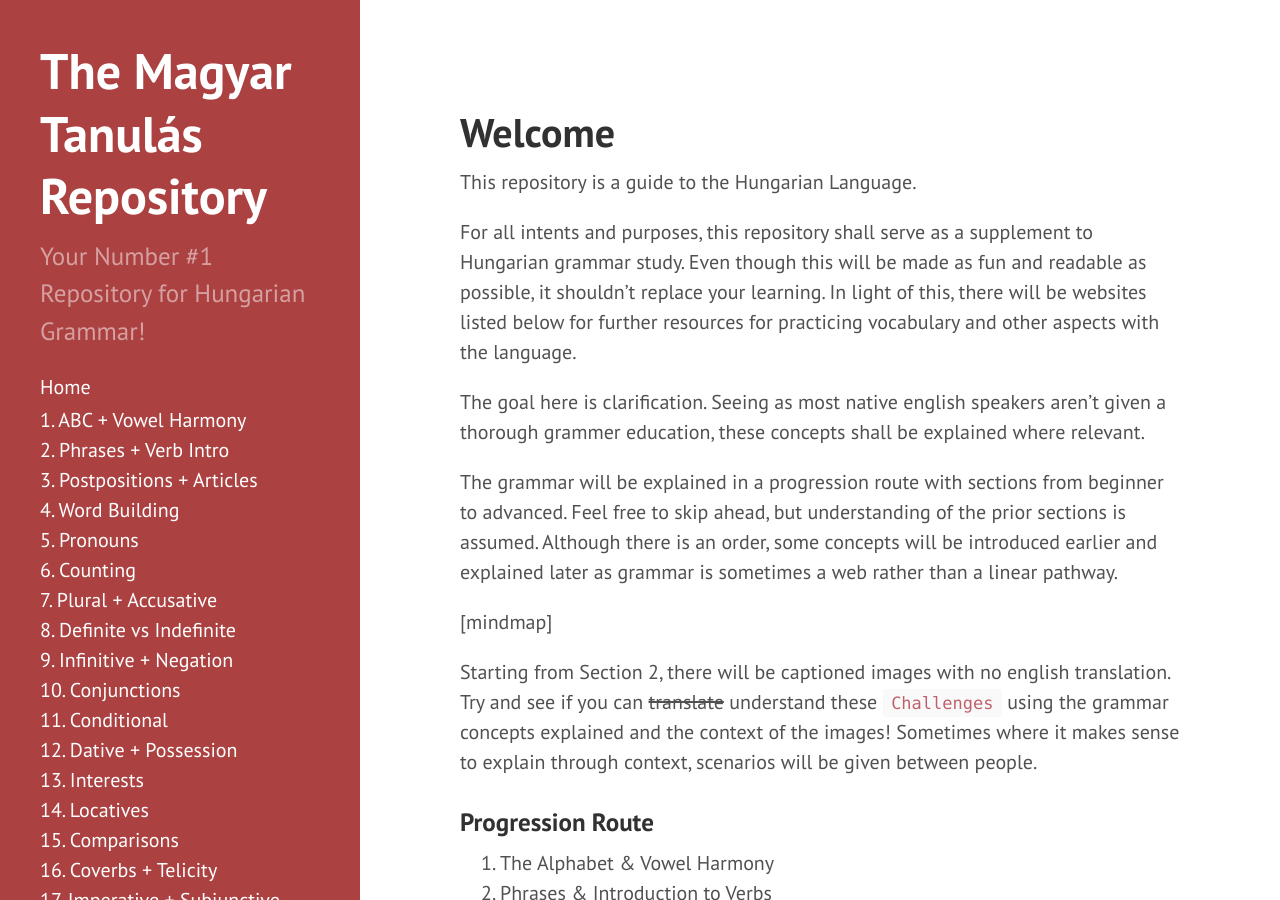
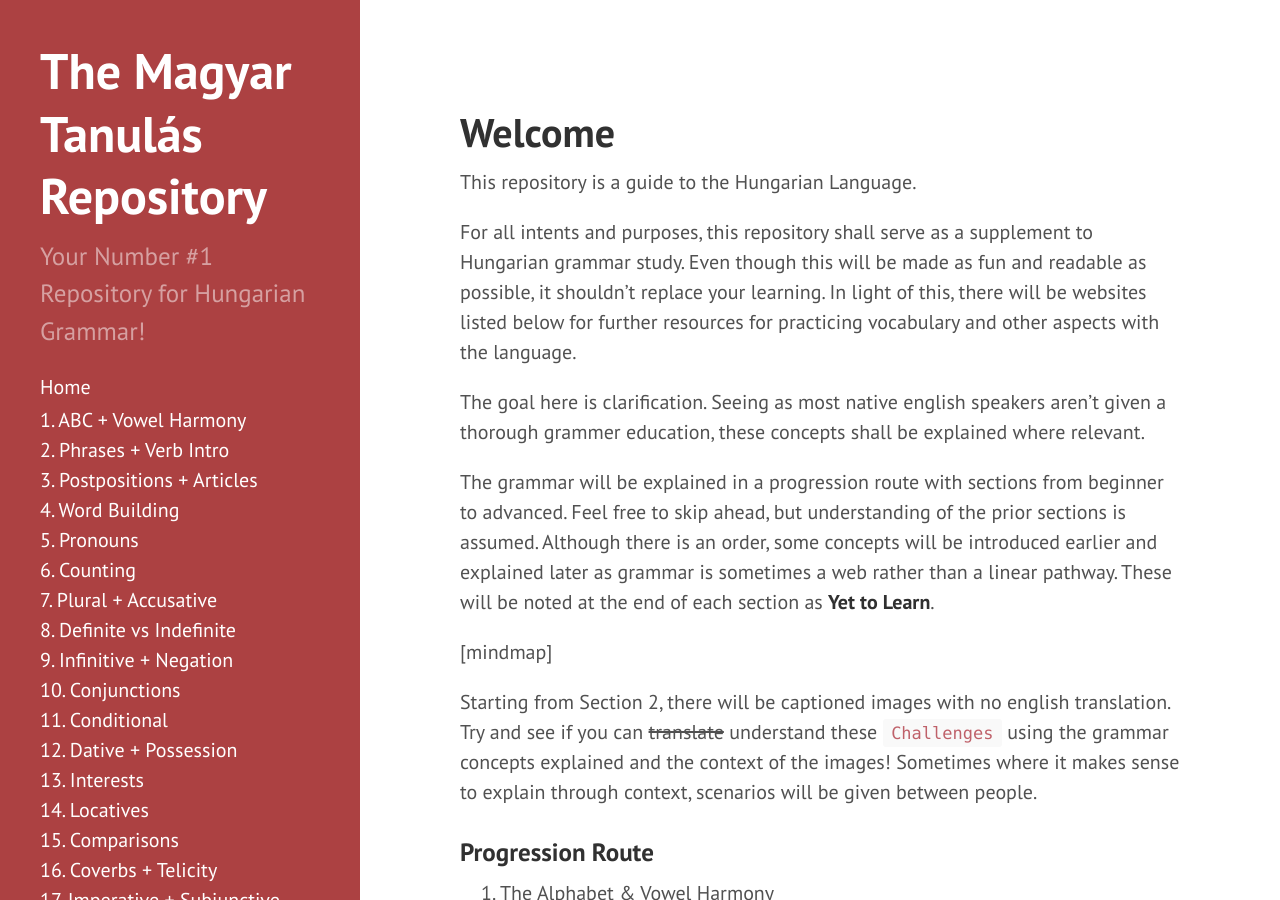
Before and after one commit to Magyartanulas/magyartanulas.github.io, a Jekyll site: the page built from _posts/2012-02-06-whats-jekyll.md, in a window 1280 px wide and 900 px high. Built offline with Jekyll 4.4.1, drawn with Linux system fonts in a browser that asks for light colours; Markdown is read by kramdown in place of the engine named in the settings.

Commit message:
Update 2012-02-06-whats-jekyll.md

```diff
--- a/_posts/2012-02-06-whats-jekyll.md
+++ b/_posts/2012-02-06-whats-jekyll.md
@@ -12,7 +12,7 @@
 The goal here is clarification. Seeing as most native english speakers aren't given a thorough grammer education, these concepts
 shall be explained where relevant.
 
-The grammar will be explained in a progression route with sections from beginner to advanced. Feel free to skip ahead, but understanding of the prior sections is assumed. Although there is an order, some concepts will be introduced earlier and explained later as grammar is sometimes a web rather than a linear pathway.
+The grammar will be explained in a progression route with sections from beginner to advanced. Feel free to skip ahead, but understanding of the prior sections is assumed. Although there is an order, some concepts will be introduced earlier and explained later as grammar is sometimes a web rather than a linear pathway. These will be noted at the end of each section as **Yet to Learn**.
 
 [mindmap]
 
```
